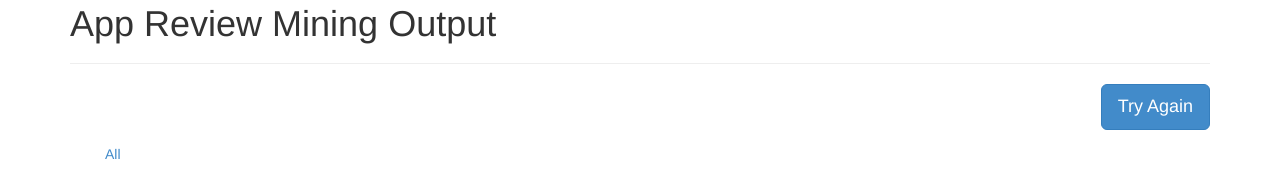
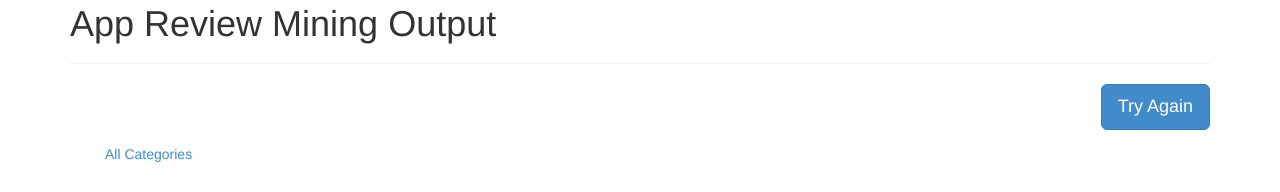
Before and after one commit to viralsanghavi7/AppReviewsMiner, a Django app: template MobileAppReviews/ReviewMiner/templates/ReviewMiner/Output.html in a window 1280 px wide. Shown: the part 51-243 px from the top of the page. Run offline with Django 3.2, Linux system fonts and the light colour scheme; the template is opened without the code that fills it, so the values that code supplies are empty; parts of the project's set-up code (start-up, migrations or seed data) failed here and were passed over; some libraries are stand-ins or nearby versions.

Commit message:
Graphical modification

```diff
--- a/MobileAppReviews/ReviewMiner/static/css/Myapp.css
+++ b/MobileAppReviews/ReviewMiner/static/css/Myapp.css
@@ -1,3 +1,9 @@
+
+.criteria_links_click{
+
+    background: #EEEEEE;
+}
+
 .criteria_links{
     margin-top: 50px;
 	margin-left:  20px;
@@ -26,6 +32,7 @@ thead th {
     color: white;
 }
 
+
 tbody td {
     background-color: #EEEEEE;
 
--- a/MobileAppReviews/ReviewMiner/static/js/layout.js
+++ b/MobileAppReviews/ReviewMiner/static/js/layout.js
@@ -4,10 +4,13 @@
 
 var $ = window.$;
 
+var divIdChange = "";
      function changeSelection(divId){
 
-                divIdChange = "'#" + divId + "'";
 
+
+                $(divIdChange).removeClass("criteria_links_click");
+                divIdChange = "#criteria_" + divId + "";
 
                 document.getElementById('Performance').style.display = 'none';
                 document.getElementById('UserInterface').style.display = 'none';
@@ -18,8 +21,12 @@ var $ = window.$;
                 document.getElementById(divId).style.display = 'block';
 
                 $('#criteria_links').height(
-                    $(divIdChange).height()
+                    $(divId).height()
                 );
+
+                $(divIdChange).addClass("criteria_links_click");
+
+
 
             }
 
@@ -44,4 +51,5 @@ var $ = window.$;
 
     $( document ).ready(function() {
         changeSelection("all_reviews");
+
     });
--- a/MobileAppReviews/ReviewMiner/templates/ReviewMiner/Output.html
+++ b/MobileAppReviews/ReviewMiner/templates/ReviewMiner/Output.html
@@ -17,12 +17,12 @@
         <div id="criteria_links" class="nav-container criteria_links" style="float: left; height: auto">
             <ul class="nav navbar-right">
 
-                <li><a onclick='changeSelection("all_reviews");' href="#">All</a></li><br/>
-                <li><a onclick='changeSelection("Performance");' href="#">Performance</a></li><br/>
-                <li><a onclick='changeSelection("UserInterface");' href="#">User Interface</a></li><br/>
-                <li><a onclick='changeSelection("Compatibility");' href="#">Compatibility</a></li><br/>
-                <li><a onclick='changeSelection("General");' href="#">General</a></li><br/>
-                <li><a onclick='changeSelection("Request");' href="#">Request</a></li><br/>
+                <li id="criteria_all_reviews"><a onclick='changeSelection("all_reviews");' href="#">All  Categories</a></li><br/>
+                <li id="criteria_Performance"><a onclick='changeSelection("Performance");' href="#">Performance</a></li><br/>
+                <li id="criteria_UserInterface"><a onclick='changeSelection("UserInterface");' href="#">User Interface</a></li><br/>
+                <li id="criteria_Compatibility"><a onclick='changeSelection("Compatibility");' href="#">Compatibility</a></li><br/>
+                <li id="criteria_General"><a onclick='changeSelection("General");' href="#">General</a></li><br/>
+                <li id="criteria_Request"><a onclick='changeSelection("Request");' href="#">Request</a></li><br/>
 
             </ul>
         </div>
```
